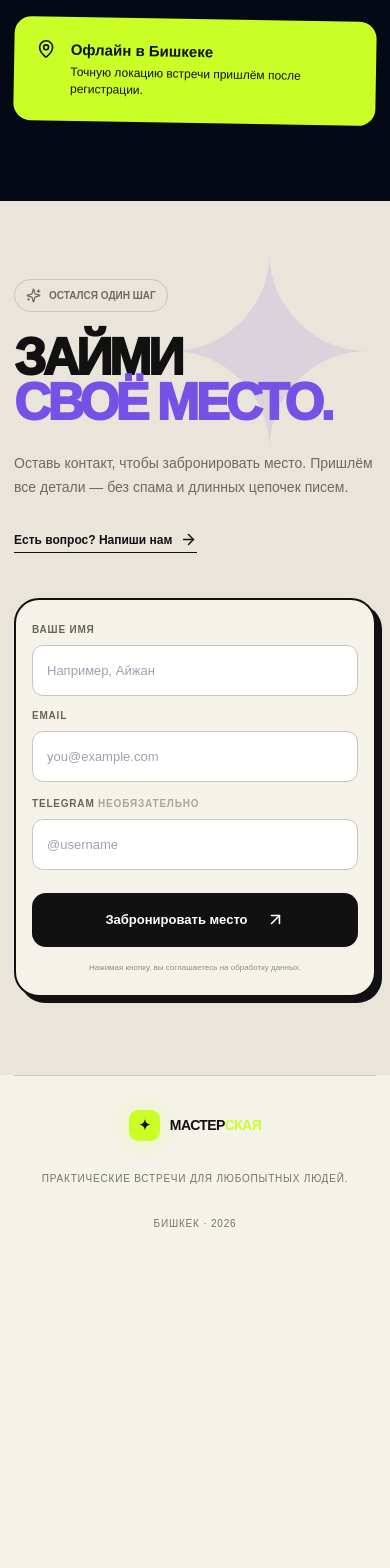
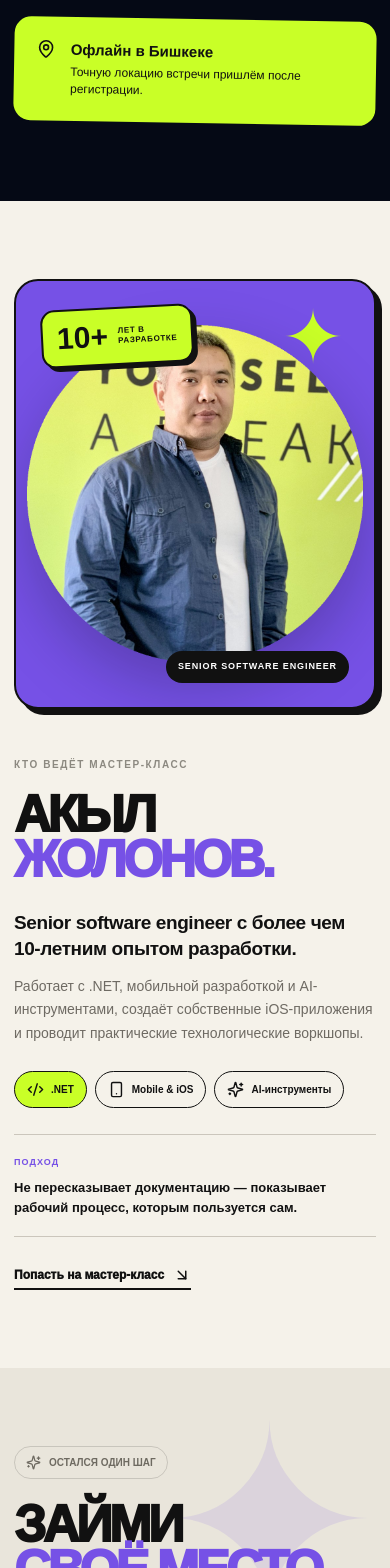
Before and after one commit to azholonov/masterclass_landing, a Next.js app: page / in a window 390 px wide. Shown: the part 5009-6577 px from the top of the page. Before the commit the page ends 6274 px from the top, so only its background shows below. Built offline with nearby package versions, Linux system fonts and the light colour scheme; no server answers.

Commit message:
added about expert

```diff
--- a/app/globals.css
+++ b/app/globals.css
@@ -117,6 +117,28 @@ h2 span { color: #aaa69d; }
 .format-note p { margin: 0; font-size: 12px; line-height: 1.45; }
 .format-note strong { display: block; margin-bottom: 3px; font-size: 15px; }
 
+.expert { color: var(--ink); background: var(--paper); }
+.expert-grid { display: grid; grid-template-columns: .86fr 1.14fr; gap: 90px; align-items: center; }
+.expert-visual { position: relative; display: flex; align-items: center; justify-content: center; min-height: 570px; overflow: hidden; border: 2px solid var(--ink); border-radius: 30px; background: var(--violet); box-shadow: 10px 10px 0 var(--ink); }
+.expert-visual::before { content: ""; position: absolute; width: 390px; height: 390px; border: 2px solid rgba(255,255,255,.28); border-radius: 50%; }
+.expert-visual::after { content: "✦"; position: absolute; right: 30px; top: 20px; color: var(--lime); font-size: 74px; line-height: 1; }
+.expert-photo { position: relative; z-index: 1; width: min(92%, 520px); height: auto; filter: drop-shadow(0 24px 30px rgba(5,9,21,.24)); }
+.expert-years { position: absolute; z-index: 2; left: 25px; top: 26px; display: flex; align-items: center; gap: 10px; padding: 12px 14px; border: 2px solid var(--ink); border-radius: 14px; color: var(--ink); background: var(--lime); box-shadow: 4px 4px 0 var(--ink); transform: rotate(-3deg); }
+.expert-years strong { font-size: 30px; line-height: 1; }
+.expert-years span { font-size: 8px; font-weight: 900; line-height: 1.3; text-transform: uppercase; letter-spacing: .08em; }
+.expert-role { position: absolute; z-index: 2; right: 25px; bottom: 24px; padding: 9px 12px; border-radius: 999px; color: #fff; background: var(--ink); font-size: 9px; font-weight: 900; text-transform: uppercase; letter-spacing: .1em; }
+.expert-copy .eyebrow { margin-bottom: 21px; }
+.expert-copy h2 span { color: var(--violet); }
+.expert-lead { max-width: 580px; margin: 28px 0 13px; font-size: 22px; font-weight: 800; line-height: 1.35; letter-spacing: -.02em; }
+.expert-bio { max-width: 610px; margin-bottom: 25px; color: #6e6a63; font-size: 14px; line-height: 1.7; }
+.expert-skills { display: flex; flex-wrap: wrap; gap: 8px; margin: 0 0 26px; padding: 0; list-style: none; }
+.expert-skills li { display: inline-flex; align-items: center; gap: 7px; padding: 9px 12px; border: 1.5px solid var(--ink); border-radius: 999px; font-size: 10px; font-weight: 900; }
+.expert-skills li:first-child { background: var(--lime); }
+.expert-note { display: grid; grid-template-columns: 82px 1fr; gap: 18px; margin-bottom: 25px; padding: 18px 0; border-top: 1px solid #cbc6bc; border-bottom: 1px solid #cbc6bc; }
+.expert-note span { padding-top: 3px; color: var(--violet); font-size: 9px; font-weight: 900; text-transform: uppercase; letter-spacing: .12em; }
+.expert-note p { margin: 0; font-size: 13px; font-weight: 700; line-height: 1.55; }
+.expert-link { display: inline-flex; align-items: center; gap: 9px; padding-bottom: 4px; border-bottom: 2px solid var(--ink); font-size: 12px; font-weight: 950; }
+
 .registration { position: relative; overflow: hidden; background: #e9e5db; }
 .registration::before { content: "✦"; position: absolute; right: 3vw; top: 25px; color: rgba(118,81,230,.12); font-size: 260px; line-height: 1; }
 .registration-grid { position: relative; display: grid; grid-template-columns: .85fr 1.15fr; gap: 75px; align-items: center; }
@@ -157,11 +179,12 @@ h2 span { color: #aaa69d; }
   .nav-links { display: none; }
   .hero-art { object-position: 63% center; opacity: .72; }
   .hero-shade { background: linear-gradient(90deg, rgba(4,8,18,.98), rgba(4,8,18,.7) 58%, rgba(4,8,18,.18)); }
-  .section-heading, .product-story-heading, .format-grid, .registration-grid { grid-template-columns: 1fr; gap: 45px; }
+  .section-heading, .product-story-heading, .format-grid, .expert-grid, .registration-grid { grid-template-columns: 1fr; gap: 45px; }
   .product-story-card { grid-column: span 3; }
   .product-story-card:nth-child(4) { grid-column: span 3; }
   .product-story-card:last-child { grid-column: 2 / span 4; }
   .format-note { grid-column: 1; margin-top: 0; }
+  .expert-visual { min-height: 480px; }
   .registration-copy { max-width: 650px; }
 }
 
@@ -193,6 +216,12 @@ h2 span { color: #aaa69d; }
   .orbit-badge { display: none; }
   .steps li { grid-template-columns: 35px 1fr; gap: 14px; padding: 27px 0; }
   .format-note { margin-top: 0; }
+  .expert-grid { gap: 48px; }
+  .expert-visual { min-height: 430px; border-radius: 24px; box-shadow: 6px 6px 0 var(--ink); }
+  .expert-visual::before { width: 290px; height: 290px; }
+  .expert-photo { width: min(94%, 430px); }
+  .expert-lead { font-size: 19px; }
+  .expert-note { grid-template-columns: 1fr; gap: 8px; }
   .registration-form { padding: 22px 16px; box-shadow: 6px 6px 0 var(--ink); }
   .workshop-options, .field-grid { grid-template-columns: 1fr; }
   .form-footer { align-items: stretch; flex-direction: column; }
--- a/app/page.tsx
+++ b/app/page.tsx
@@ -7,9 +7,11 @@ import {
   CalendarDays,
   Check,
   Clock3,
+  Code2,
   Lightbulb,
   MapPin,
   PackageCheck,
+  Smartphone,
   Sparkles,
   Target,
   UsersRound,
@@ -125,6 +127,7 @@ export default async function Home() {
           <div className="nav-links">
             <a href="#workshops">Встречи</a>
             <a href="#format">Как это будет</a>
+            <a href="#expert">Эксперт</a>
             <a href="#registration">Регистрация</a>
           </div>
           <a className="round-link" href="#registration" aria-label="Записаться">
@@ -252,6 +255,42 @@ export default async function Home() {
         </div>
       </section>
 
+      <section className="expert section" id="expert">
+        <div className="container expert-grid">
+          <div className="expert-visual" aria-label="Акыл Жолонов, ведущий мастер-класса">
+            <Image
+              className="expert-photo"
+              src="/art/akyl-zholonov.png"
+              alt="Акыл Жолонов — ведущий мастер-класса"
+              width={1018}
+              height={1018}
+              sizes="(max-width: 940px) 90vw, 480px"
+            />
+            <div className="expert-years"><strong>10+</strong><span>лет в<br />разработке</span></div>
+            <span className="expert-role">Senior Software Engineer</span>
+          </div>
+
+          <div className="expert-copy">
+            <p className="eyebrow">Кто ведёт мастер-класс</p>
+            <h2>АКЫЛ<br /><span>ЖОЛОНОВ.</span></h2>
+            <p className="expert-lead">Senior software engineer с более чем 10-летним опытом разработки.</p>
+            <p className="expert-bio">Работает с .NET, мобильной разработкой и AI-инструментами, создаёт собственные iOS-приложения и проводит практические технологические воркшопы.</p>
+
+            <ul className="expert-skills" aria-label="Экспертиза">
+              <li><Code2 size={17} /> .NET</li>
+              <li><Smartphone size={17} /> Mobile &amp; iOS</li>
+              <li><Sparkles size={17} /> AI-инструменты</li>
+            </ul>
+
+            <div className="expert-note">
+              <span>Подход</span>
+              <p>Не пересказывает документацию — показывает рабочий процесс, которым пользуется сам.</p>
+            </div>
+            <a className="expert-link" href="#registration">Попасть на мастер-класс <ArrowDownRight size={18} /></a>
+          </div>
+        </div>
+      </section>
+
       <section className="registration section" id="registration">
         <div className="container registration-grid">
           <div className="registration-copy">
```
Also changed, not shown: public/art/akyl-zholonov.png (added), 1 other file (tests, documents, lock files or other folders).
